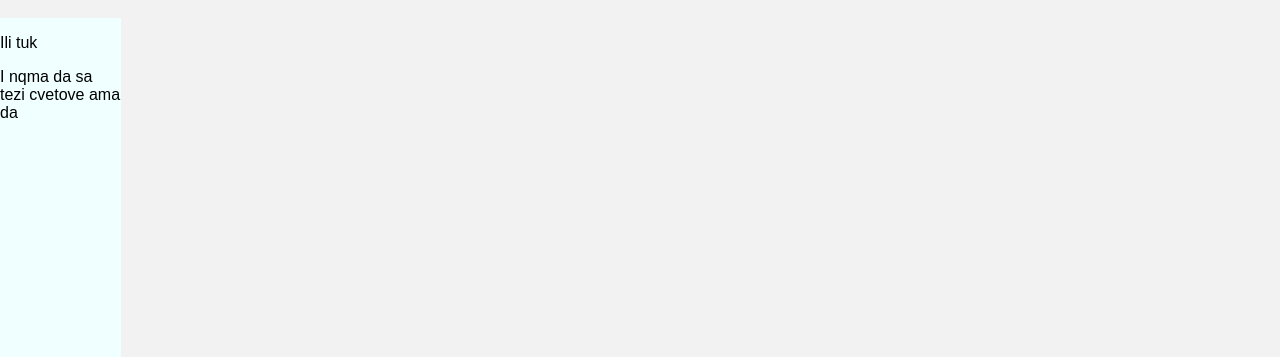
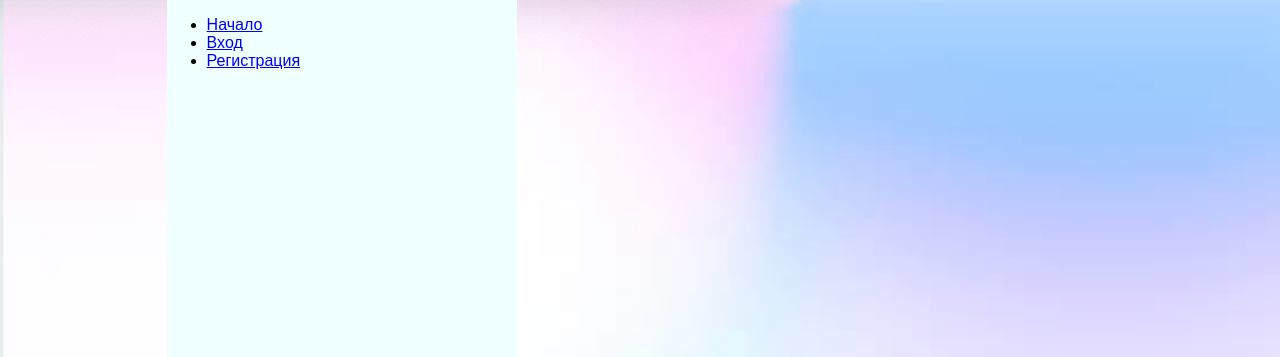
Before and after one commit to EmilianaAP/recipes-blog, a plain HTML site: page main-page.html in a window 1280 px wide. Shown: the top 357 px of the page. Drawn offline with Linux system fonts and the light colour scheme.

Commit message:
Added background ;)

```diff
--- a/css/style.css
+++ b/css/style.css
@@ -1,32 +1,23 @@
 @charset "UTF-8";
 
-body {
-    background-color: beige;
-}
-
 #navigation {
-    float: top;
-    width: 1320px;
-    height: 70px;
-    background-color: aquamarine;
-}
-
-#column-left {
     float: left;
-    width: 200px;
-    height: 764px;
+    width: 350px;
+    height: 100%;
     background-color: azure;
 }
 
 body {
-    font-family: 'Arial', sans-serif;
-    background-color: #f2f2f2;
+    background-image: url("../assets/background.png");
+    background-repeat: no-repeat;
+    background-size: cover;
     margin: 0;
     padding: 0;
     display: flex;
     align-items: center;
     justify-content: center;
     height: 100vh;
+    font-family: 'Arial', sans-serif;
 }
 
 #login-form {
--- a/main-page.html
+++ b/main-page.html
@@ -6,12 +6,6 @@
         <link rel="stylesheet" type="text/css" href="css/style.css">
     </head>
     <body>
-        <div id="column-left">
-            <p>Ili tuk</p>
-            <p>I nqma da sa tezi cvetove ama da</p>
-        </div>
-
-
         <!-- Navigaciq -->
         <div id="navigation">
             <nav>
```
Also changed, not shown: assets/Background.png (added), 1 other file.
